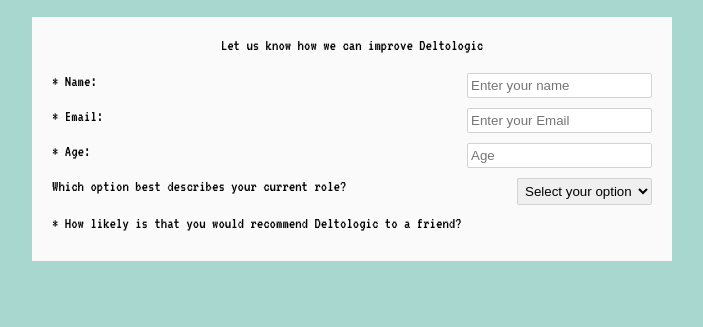
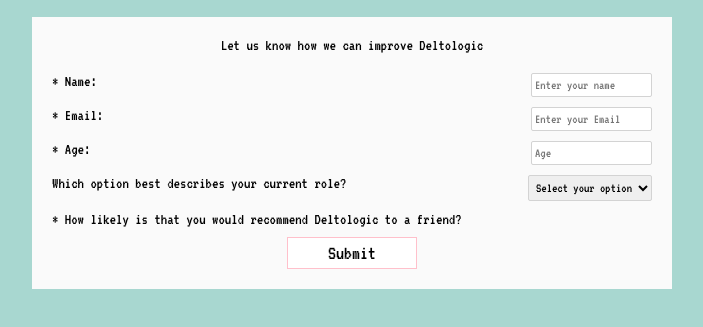
Before and after one commit to RaffyKumruyan/Survey-Practice, a plain HTML site: page public/index.html in a window 1280 px wide. Shown: the part 63-390 px from the top of the page, without its empty margins (288-991 px from the left). Drawn offline with Linux system fonts and the light colour scheme.

Commit message:
Submit button
Making the "Submit" button, but it is not fully finished yet.

```diff
--- a/public/index.css
+++ b/public/index.css
@@ -42,4 +42,19 @@
   border: 1px solid lightgrey;
   border-radius: 2px;
   padding: 4px 3px;
+  font-family: inherit;
 }
+
+.submit-button {
+  border: 1px solid pink;
+  background-color: white;
+  padding: 5px 40px;
+  font-family: inherit;
+  font-size: 20px;
+  cursor: pointer;
+}
+
+.submit-button:hover {
+  background-color: pink;
+  border: 1px solid white;
+}
--- a/public/index.html
+++ b/public/index.html
@@ -67,6 +67,11 @@
           <!-- <input class="answer-field" type="text" placeholder="Age"> -->
         </div>
 
+        <div>
+          <button class="submit-button">
+            Submit
+          </button>
+        </div>
 
 
 
```
